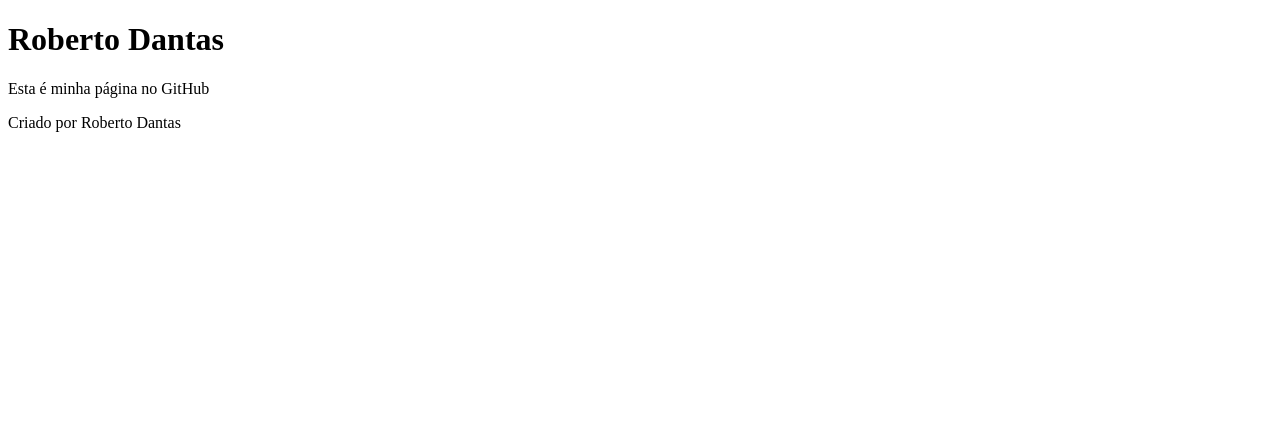
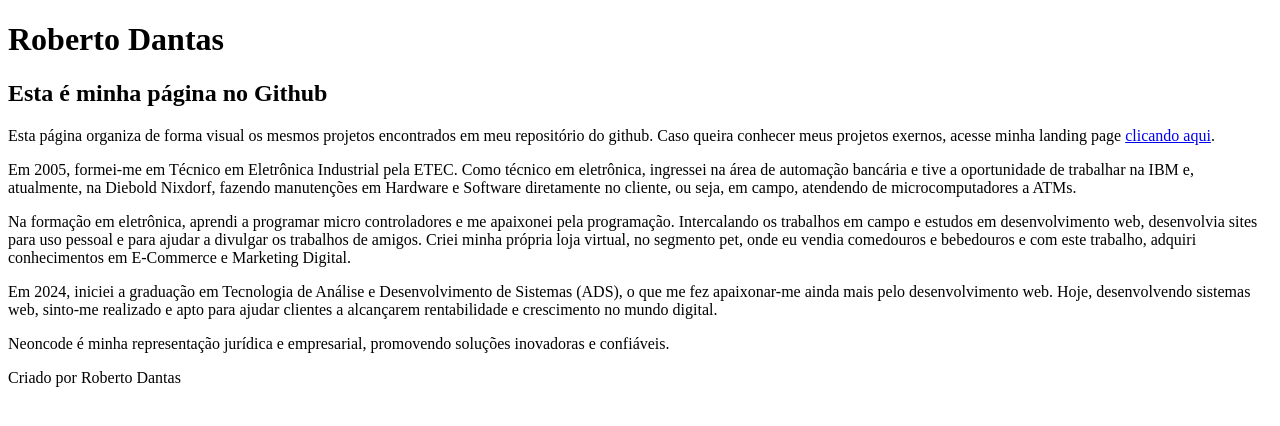
Before and after one commit to Back-end-Roberto/Meu-Site, a plain HTML site: page index.html in a window 1280 px wide. Drawn offline with Linux system fonts and the light colour scheme.

Commit message:
Update index.html

```diff
--- a/index.html
+++ b/index.html
@@ -4,14 +4,23 @@
     <meta charset="UTF-8">
     <meta name="viewport" content="width=device-width, initial-scale=1.0">
     <title>Roberto Dantas</title>
+    <link rel="stylesheet" href="style.css">
 </head>
 <body>
     <header>
         <h1>Roberto Dantas</h1>
-        <p>Esta é minha página no GitHub</p>
+        <h2>Esta é minha página no Github</h2>
+        <p>Esta página organiza de forma visual os mesmos projetos encontrados em meu repositório do github. Caso queira conhecer meus projetos exernos, acesse minha landing page <a href="neoncode.com.br">clicando aqui</a>.</p>
     </header>
 
 
+<section><p>Em 2005, formei-me em Técnico em Eletrônica Industrial pela ETEC. Como técnico em eletrônica, ingressei na área de automação bancária e tive a oportunidade de trabalhar na IBM e, atualmente, na Diebold Nixdorf, fazendo manutenções em Hardware e Software diretamente no cliente, ou seja, em campo, atendendo de microcomputadores a ATMs.</p></section>
+
+<section><p>Na formação em eletrônica, aprendi a programar micro controladores e me apaixonei pela programação. Intercalando os trabalhos em campo e estudos em desenvolvimento web, desenvolvia sites para uso pessoal e para ajudar a divulgar os trabalhos de amigos. Criei minha própria loja virtual, no segmento pet, onde eu vendia comedouros e bebedouros e com este trabalho, adquiri conhecimentos em E-Commerce e Marketing Digital.</p></section>
+
+<section><p>Em 2024, iniciei a graduação em Tecnologia de Análise e Desenvolvimento de Sistemas (ADS), o que me fez apaixonar-me ainda mais pelo desenvolvimento web. Hoje, desenvolvendo sistemas web, sinto-me realizado e apto para ajudar clientes a alcançarem rentabilidade e crescimento no mundo digital.</p></section>
+
+<section><p>Neoncode é minha representação jurídica e empresarial, promovendo soluções inovadoras e confiáveis.</p></section>
 
 
     <footer>
```
